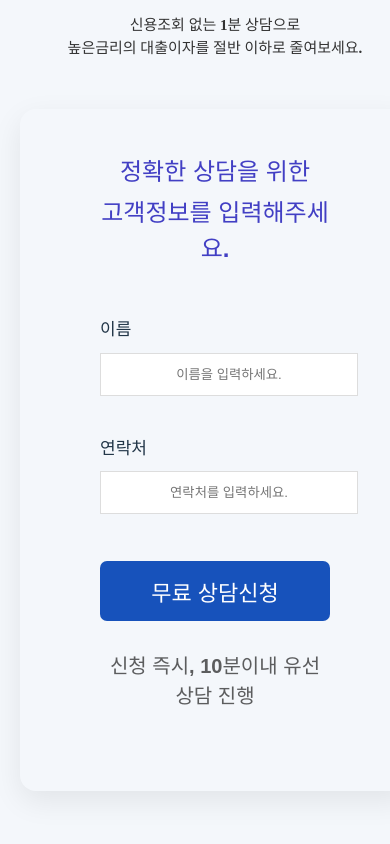
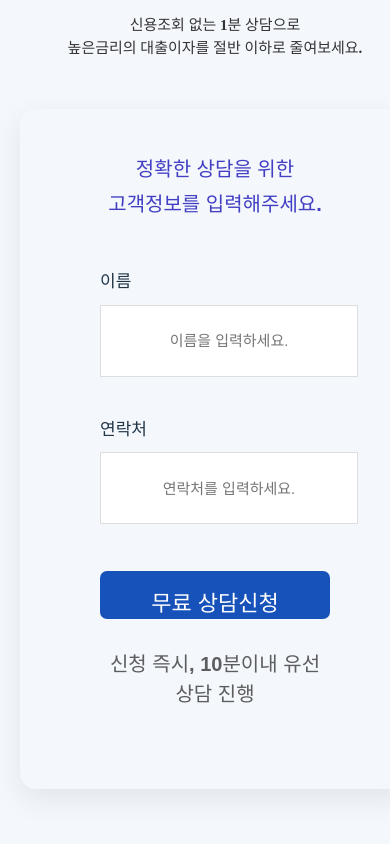
Before and after one commit to tara794600-bot/ziwon, a React (Vite) app: page / in a window 390 px wide. Shown: the part 3201-4045 px from the top of the page. Built offline with nearby package versions, Linux system fonts and the light colour scheme.

Commit message:
Update App.css

```diff
--- a/src/App.css
+++ b/src/App.css
@@ -836,6 +836,32 @@ padding-top: 25px;
   font-size: 15px;
   font-weight: 700;
 }
+
+@media (max-width: 768px) {
+  .박스 {
+    padding: 24px;
+    margin: 0 16px;
+  }
+
+  .박스 h2 {
+    font-size: 20px;
+  }
+
+  input {
+    font-size: 15px;
+    height: 44px;
+  }
+
+  .롱메 {
+    font-size: 16px;
+    height: 48px;
+  }
+}
+
+
+
+
+
 /*사달락/
 
 
```
